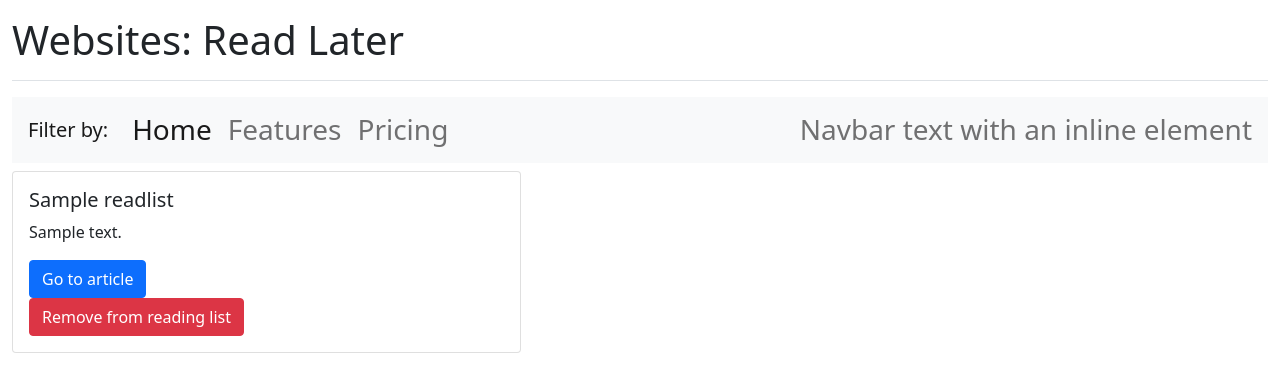
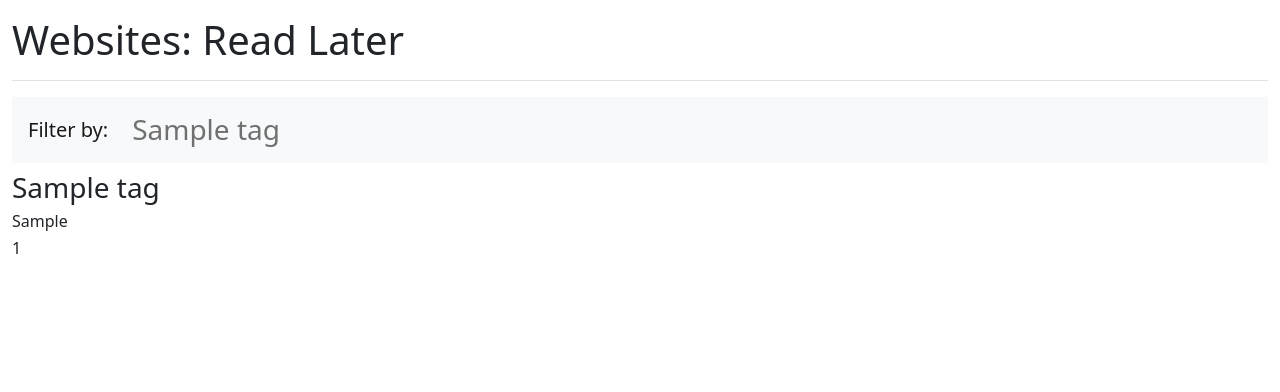
Before and after one commit to Kosmik247/RSS-Feed-Flask, a Flask app: page /read_later in a window 1280 px wide. Shown: the part 56-448 px from the top of the page. Run offline with Flask 3, Linux system fonts and the light colour scheme; a user stored in the database is signed in; tables that the repository leaves empty hold one stand-in row (values such as "Sample post"); some libraries are stand-ins or nearby versions.

Commit message:
Readlist: Filter by (non functional) -- Article tags working

```diff
--- a/Project Files/website/templates/read_later.html
+++ b/Project Files/website/templates/read_later.html
@@ -16,30 +16,26 @@
           </button>
           <div class="collapse navbar-collapse" id="navbarText">
             <ul class="navbar-nav mr-auto">
-              <li class="nav-item active">
-                <a class="nav-link" href="#">Home <span class="sr-only">(current)</span></a>
+              {% for tag in tags %}
+              <li class="nav-item">
+                <a class="nav-link" href="#">{{ tag.tag_name }}</a>
               </li>
-              <li class="nav-item">
-                <a class="nav-link" href="#">Features</a>
-              </li>
-              <li class="nav-item">
-                <a class="nav-link" href="#">Pricing</a>
-              </li>
+                {% endfor %}
             </ul>
-        <span class="navbar-text">
-          Navbar text with an inline element
-        </span>
+
       </div>
     </nav>
     </h3>
     <div class="row">
+    {% for tag in tags %}
+        <h3>{{ tag.tag_name }}</h3>
         {% for article in user.liked %}
-
-            <div class="col-sm-5">
+            <h6>{{ article.tag }}</h6>
+            <h6>{{ tag.tag_id }}</h6>
+            {% if article.tag == tag.tag_id %}
+                <div class="col-sm-5">
                 <div class="card">
                     <div class="card-body">
-
-
                         <h5 class="card-title">{{ article.art_title }}</h5>
                         {% if article.art_desc == None %}
                             <p class="card-text">No description for the article could be found.</p>
@@ -56,5 +52,11 @@
                     </div>
                 </div>
             </div>
+            {% endif %}
+
+
+
+
         {% endfor %}
+    {% endfor %}
 {% endblock %}
--- a/Project Files/website/views.py
+++ b/Project Files/website/views.py
@@ -30,33 +30,38 @@ def home():
             website = RSS_Data.query.filter_by(title=website_title, user_id=current_user.id).first()
 
             if website:
-                print(website)
-                print(website.tag.name)
+                # print(website)
+                # print(website.tag.name)
                 website_link = website.link
-                print(website_link)
+                # print(website_link)
 
             else:
                 print("No websites stored in database.")
                 website_link = "None"
 
-        if "article_title" in request.form:
+        if "art_tag_id" in request.form:
+            tag_id = request.form.get('art_tag_id')
             title = request.form.get('article_title')
-            website_link = request.form.get('source_link')
+            description = request.form.get('article_desc')
+            article_link = request.form.get('article_link')
+            print(tag_id)
+
+
             existing_article = Readlist.query.filter_by(art_title=title).first()
             if existing_article and existing_article.user_id == current_user.id:
                 flash('Article already saved', category='error')
             else:
 
-                link = request.form.get('article_link')
-                description = request.form.get('article_desc')
-                tag_id = request.form.get('article_tag')
-                print(tag_id)
-                saved_article = Readlist(art_title=title, art_desc=description, art_link=link, tag=tag_id, user_id=current_user.id)
+
+
+
+                saved_article = Readlist(art_title=title, art_desc=description, art_link=article_link,tag=tag_id, user_id=current_user.id)
+                print(saved_article)
                 db.session.add(saved_article)
                 db.session.commit()
 
     feed = feedparser.parse(website_link)
-    print(user_tags)
+
 
     return render_template("home.html", user=current_user, feeds=feed['entries'], website=website, tags=user_tags)
 
@@ -104,13 +109,22 @@ def add_links():
 @views.route('/read_later', methods=['GET', 'POST'])
 @login_required
 def read_later():
+    user_tags = []
+    global_tags = Tags.query.all()
+    user_saved_websites = RSS_Data.query.filter_by(user_id=current_user.id).all()
+    for user_web in user_saved_websites:
+        tags_format = {'tag_id': user_web.tag_id,
+                       'tag_name': f'{global_tags[user_web.tag_id - 1].name}'}
+        if tags_format not in user_tags:
+            user_tags.append(tags_format)
+
     if request.method == 'POST':
         if "unlike_article" in request.form:
             article_id = request.form.get('unlike_article')
             article_to_del = Readlist.query.get(article_id)
             db.session.delete(article_to_del)
             db.session.commit()
-    return render_template("read_later.html", user=current_user)
+    return render_template("read_later.html", user=current_user, tags=user_tags)
 
 
 @views.route('/discover', methods=['GET', 'POST'])
```
Also changed, not shown: Project Files/website/templates/home.html (+11 -14 lines).
